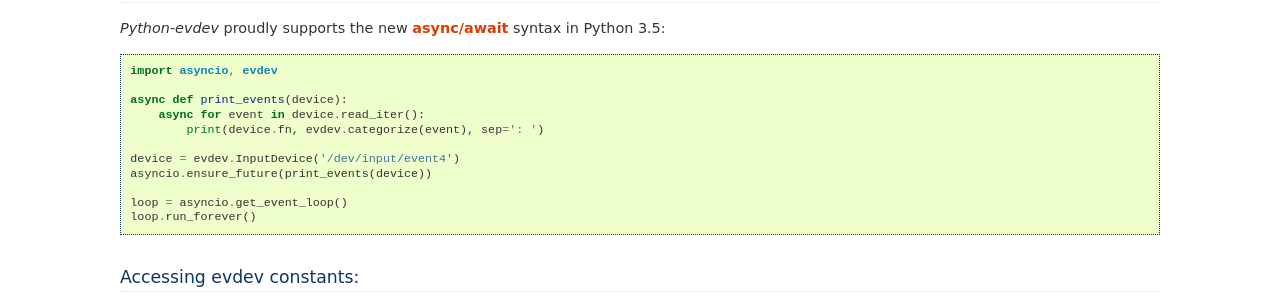
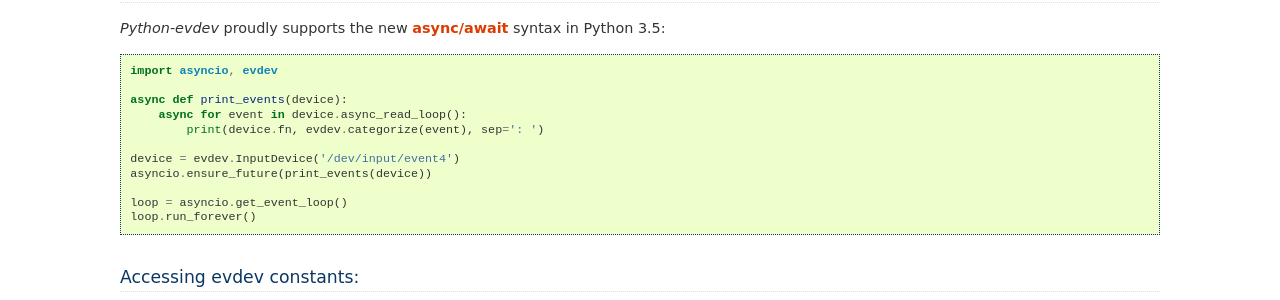
Before and after one commit to gvalkov/python-evdev, a Sphinx documentation site: the page built from docs/index.rst, in a window 1280 px wide and 900 px high, scrolled down 1409 px. Shown: the part 152-452 px from the top of the window. Built offline with Sphinx 7.4.7, drawn with Linux system fonts in a browser that asks for light colours.

Commit message:
Rename read_iter() to async_read_loop()

```diff
--- a/docs/index.rst
+++ b/docs/index.rst
@@ -147,7 +147,7 @@ Reading events using async/await:
     import asyncio, evdev
 
     async def print_events(device):
-        async for event in device.read_iter():
+        async for event in device.async_read_loop():
             print(device.fn, evdev.categorize(event), sep=': ')
 
     device = evdev.InputDevice('/dev/input/event4')
--- a/docs/tutorial.rst
+++ b/docs/tutorial.rst
@@ -232,7 +232,7 @@ Since Python 3.5, the `async/await`_ syntax makes this even simpler:
     keybd = evdev.InputDevice('/dev/input/event5')
 
     async def print_events(device):
-        async for event in device.read_iter():
+        async for event in device.async_read_loop():
             print(device.fn, evdev.categorize(event), sep=': ')
 
     for device in mouse, keybd:
```
Also changed, not shown: 1 other file.
